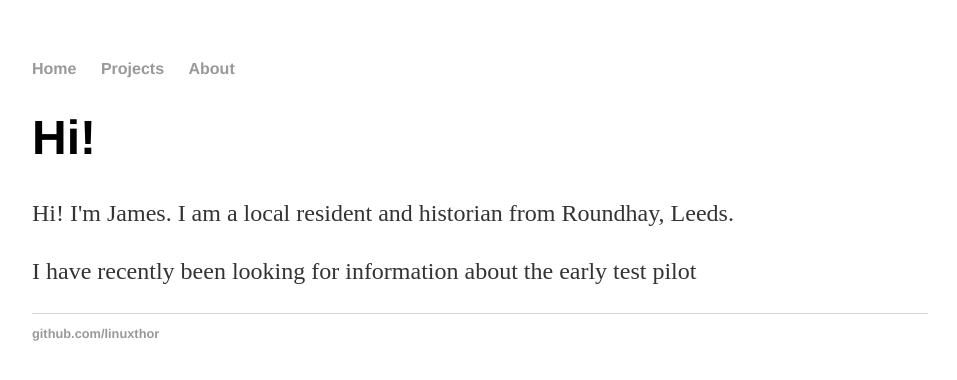
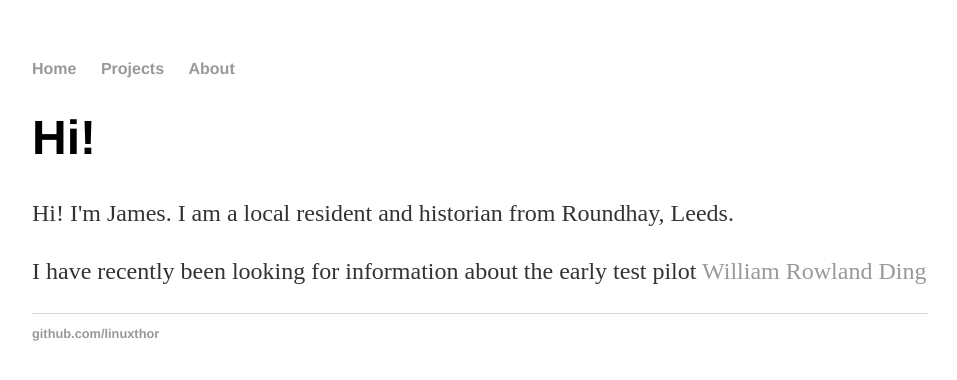
Before and after one commit to linuxthor/linuxthor.github.io, a Jekyll site: the page built from about/index.html, in a window 1280 px wide. Shown: the top 380 px of the page, without its empty margins (160-1117 px from the left). Built offline with Jekyll 4.4.1, drawn with Linux system fonts in a browser that asks for light colours.

Commit message:
Update index.html

```diff
--- a/about/index.html
+++ b/about/index.html
@@ -5,5 +5,5 @@ title: linuxthor
 <div class="blurb">
 	<h1>Hi!</h1>
   <p>Hi! I'm James. I am a local resident and historian from Roundhay, Leeds.<br></p>
-  <p>I have recently been looking for information about the early test pilot <a href="https://github.com/linuxthor/linuxthor.github.io/wiki/Local-History---William-Rowland-Ding-(1885----1917)" William Rowland Ding></a><br></p>
+  <p>I have recently been looking for information about the early test pilot <a href="https://github.com/linuxthor/linuxthor.github.io/wiki/Local-History---William-Rowland-Ding-(1885----1917)">William Rowland Ding</a><br></p>
 </div><!-- /.blurb -->
```
